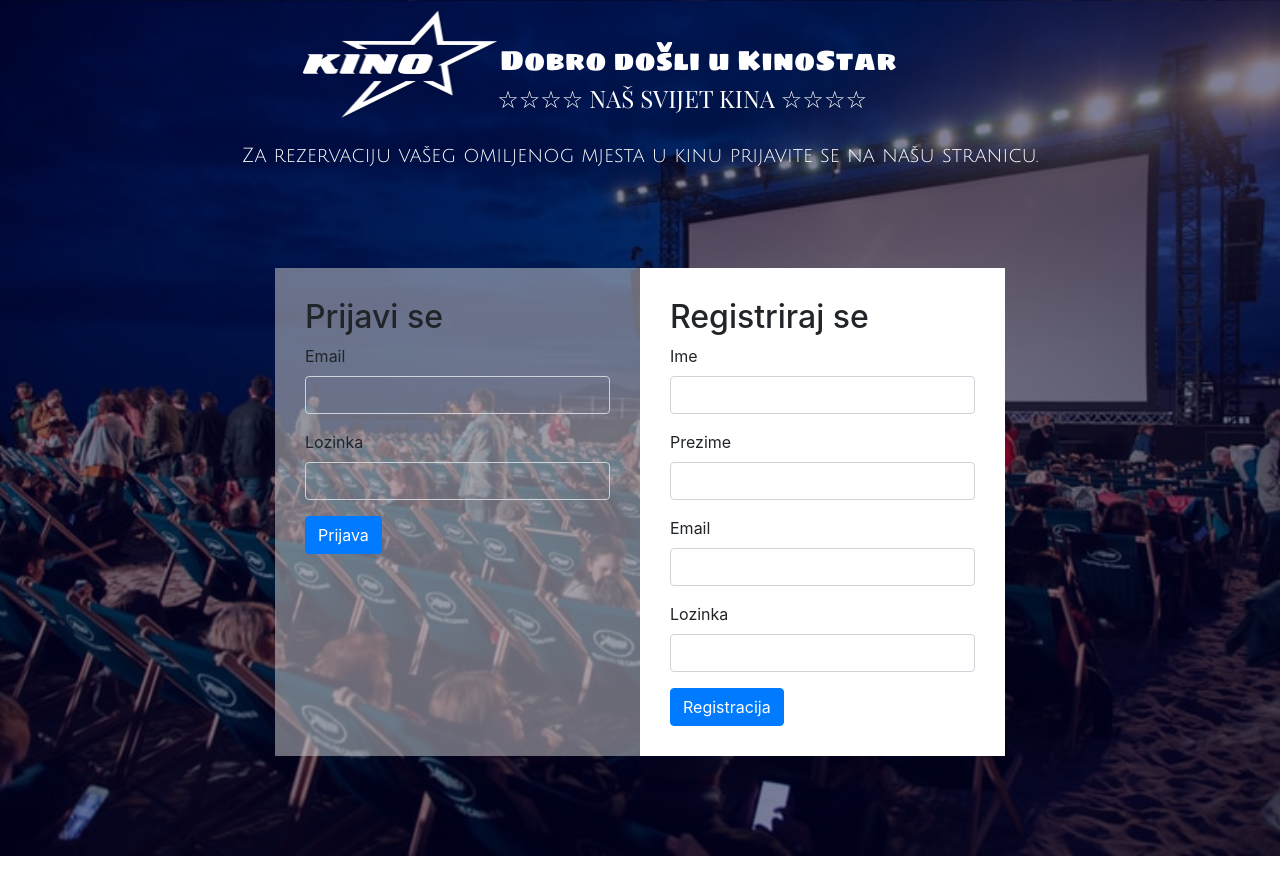
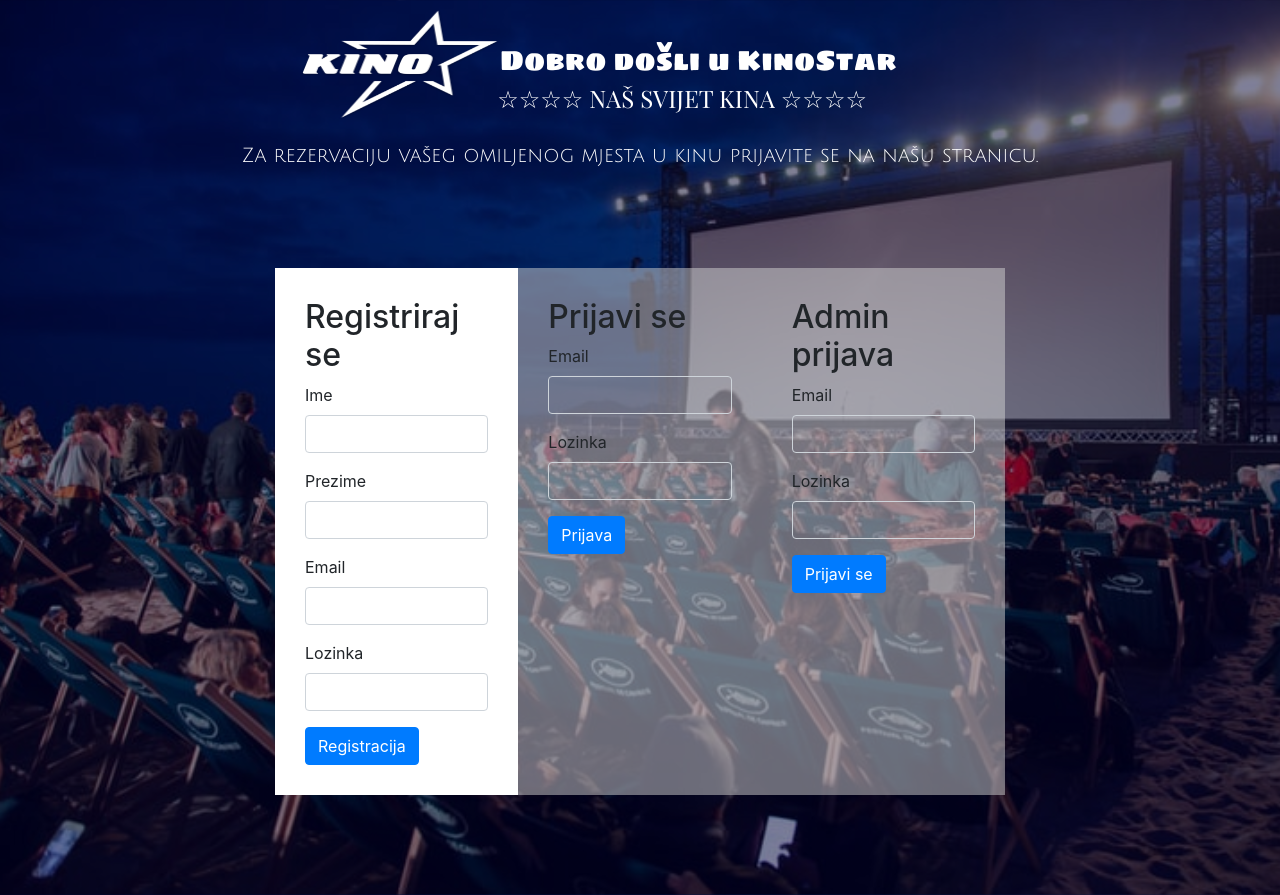
Before and after one commit to draganatolj/kinopzi, a PHP site: page / in a window 1280 px wide. Before the commit the page ends 856 px from the top, so only its background shows below. Run offline with PHP 8.4, Linux system fonts and the light colour scheme; some web fonts are replaced.

Commit message:
Add files via upload

```diff
--- a/cinema/index.php
+++ b/cinema/index.php
@@ -11,7 +11,6 @@ include "config.php";
     <link href="https://fonts.googleapis.com/css?family=Playfair+Display+SC:400,700|Sigmar+One&display=swap&subset=cyrillic,latin-ext,vietnamese" rel="stylesheet">
     <link href="https://fonts.googleapis.com/css?family=Cinzel&display=swap" rel="stylesheet">
     <link href="https://fonts.googleapis.com/css?family=Julius+Sans+One&display=swap" rel="stylesheet">
-
     <script src="https://ajax.googleapis.com/ajax/libs/jquery/3.4.1/jquery.min.js"></script>
     <script src="https://maxcdn.bootstrapcdn.com/bootstrap/3.4.0/js/bootstrap.min.js"></script>
 
@@ -66,17 +65,9 @@ if(isset($_POST['btnreg'])){
   }
 }
    ?>
-   <?php
-
-include "config.php";
-
-
-
-?>
 
 </head>
 <body>
-
 <div class="naslov">
 <IMG SRC="img/kinostar.png" ALT="some text" WIDTH=200 HEIGHT=110>
 <h3> <br>Dobro došli u KinoStar </h3> <br>
@@ -86,53 +77,7 @@ include "config.php";
 <div class="container" >
 <div class="login-box">
 <div class="row" >
-    <div class="col-md-6 login-left">
-        <form action="" method="POST">
-        <h2> Prijavi se </h2>
-        <?php
-            // Display Error message
-            if(isset($_POST['btnprijava'])){
-
-               $uname = mysqli_real_escape_string($con,$_POST['emailp']);
-               $password = mysqli_real_escape_string($con,$_POST['lozinkap']);
-
-
-               if ($uname != "" && $password != ""){
-
-                   $sql_query = "select count(*) as cntUser from korisnik where email='".$uname."' and lozinka='".$password."'";
-                   $result = mysqli_query($con,$sql_query);
-                   $row = mysqli_fetch_array($result);
-
-                   $count = $row['cntUser'];
-
-                   if($count > 0){
-                       $_SESSION['emailp'] = $uname;
-                       header('Location: stranica.php');
-                   }else{
-                      $upozorenje = "Nevažeći email ili lozinka";
-                      echo $upozorenje;
-                   }
-
-               }
-
-           }
-
-            ?>
-
-
-             <div class="form-group">
-                <label> Email </label>
-                <input type="text" name="emailp" class="form-control" required>
-             </div>
-             <div class="form-group">
-                <label> Lozinka </label>
-                <input type="password" name="lozinkap" class="form-control" required>
-             </div>
-             <button type="submit" name="btnprijava" class="btn btn-primary"> Prijava </button>
-        </form>
-
-    </div>
-    <div class="col-md-6 login-right" >
+<div class="col-md-4 login-right" >
          <form action="" method="POST">
          <h2> Registriraj se </h2>
          <?php
@@ -146,7 +91,6 @@ include "config.php";
             <?php
             }
             ?>
-
             <?php
             // Display Success message
             if(!empty($success_message)){
@@ -177,6 +121,96 @@ include "config.php";
              <button type="submit" name="btnreg" class="btn btn-primary"> Registracija </button>
         </form>
     </div>
+    <div class="col-md-4 login-left">
+        <form action="" method="POST">
+        <h2> Prijavi se </h2>
+        <?php
+
+include "config.php";
+
+if(isset($_POST['btnprijava'])){
+
+    $uname = mysqli_real_escape_string($con,$_POST['emailp']);
+    $password = mysqli_real_escape_string($con,$_POST['lozinkap']);
+
+
+    if ($uname != "" && $password != ""){
+
+        $sql_query = "select count(*) as cntUser from korisnik where email='".$uname."' and lozinka='".$password."'";
+        $result = mysqli_query($con,$sql_query);
+        $row = mysqli_fetch_array($result);
+
+        $count = $row['cntUser'];
+
+        if($count > 0){
+            $_SESSION['emailp'] = $uname;
+            header('Location: stranica.php');
+        }else{
+           $upozorenje = "Nevažeći email ili lozinka";
+           echo $upozorenje;
+        }
+
+    }
+
+}
+?>
+             <div class="form-group">
+                <label> Email </label>
+                <input type="text" name="emailp" class="form-control" required>
+             </div>
+             <div class="form-group">
+                <label> Lozinka </label>
+                <input type="password" name="lozinkap" class="form-control" required>
+             </div>
+             <button type="submit" name="btnprijava" class="btn btn-primary"> Prijava </button>
+        </form>
+
+    </div>
+    <div class="col-md-4 login-left">
+        <form action="" method="POST">
+        <h2> Admin prijava </h2>
+        <?php
+
+   include "config.php";
+
+   if(isset($_POST['admprijava'])){
+
+       $uname = mysqli_real_escape_string($con,$_POST['emailp']);
+       $password = mysqli_real_escape_string($con,$_POST['lozinkap']);
+
+
+       if ($uname != "" && $password != ""){
+
+           $sql_query = "select count(*) as cntUser from admin where email='".$uname."' and lozinka='".$password."'";
+           $result = mysqli_query($con,$sql_query);
+           $row = mysqli_fetch_array($result);
+
+           $count = $row['cntUser'];
+
+           if($count > 0){
+               $_SESSION['emailp'] = $uname;
+               header('Location: admin/admin.php');
+           }else{
+              $upozorenje = "Nemate dopuštenje da se prijavite kao admin!";
+              echo $upozorenje;
+           }
+
+       }
+
+   }
+   ?>
+             <div class="form-group">
+                <label> Email </label>
+                <input type="text" name="emailp" class="form-control" required>
+             </div>
+             <div class="form-group">
+                <label> Lozinka </label>
+                <input type="password" name="lozinkap" class="form-control" required>
+             </div>
+             <button type="submit" name="admprijava" class="btn btn-primary"> Prijavi se </button>
+        </form>
+
+    </div>
 </div>
 </body>
 </html>
```
